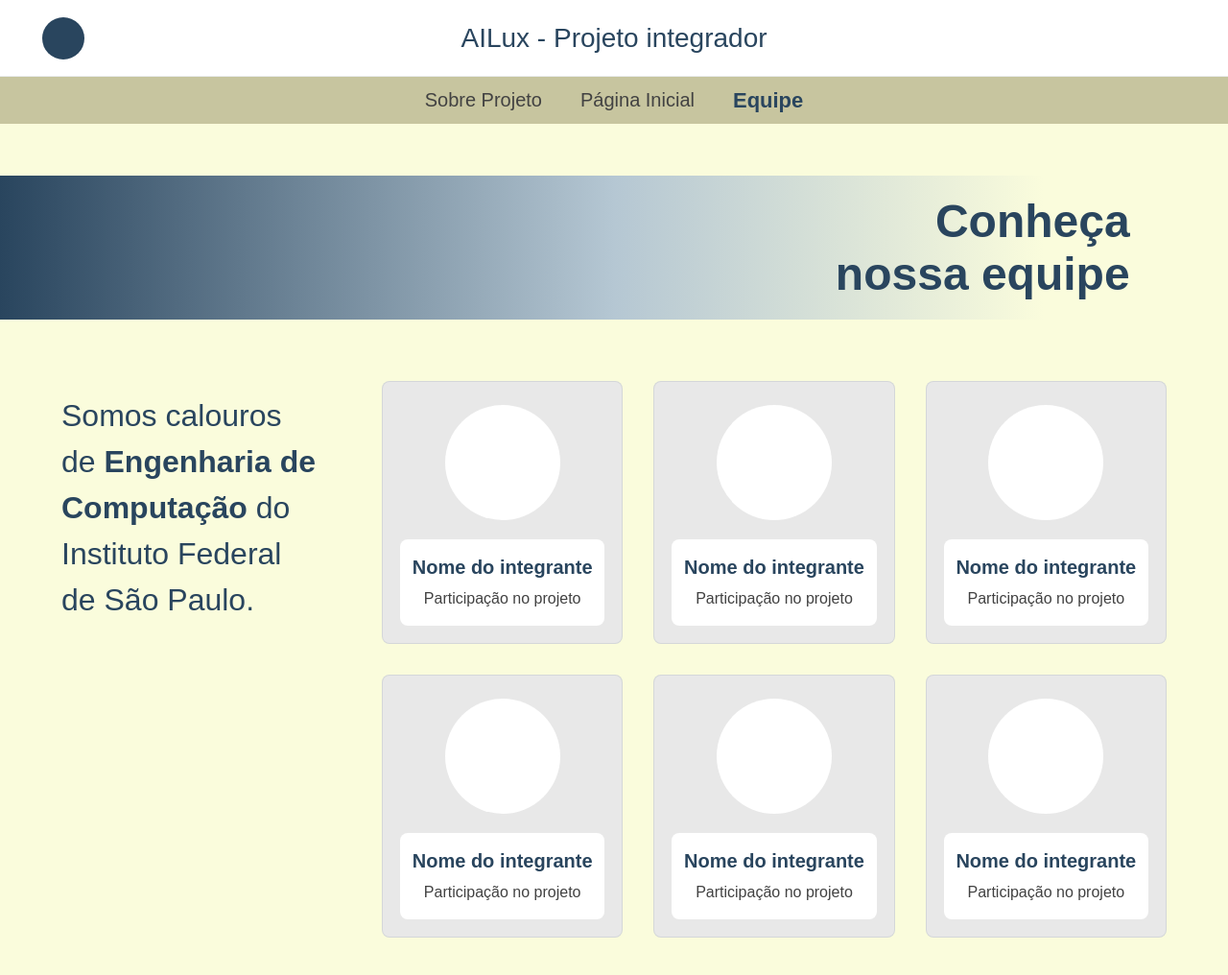
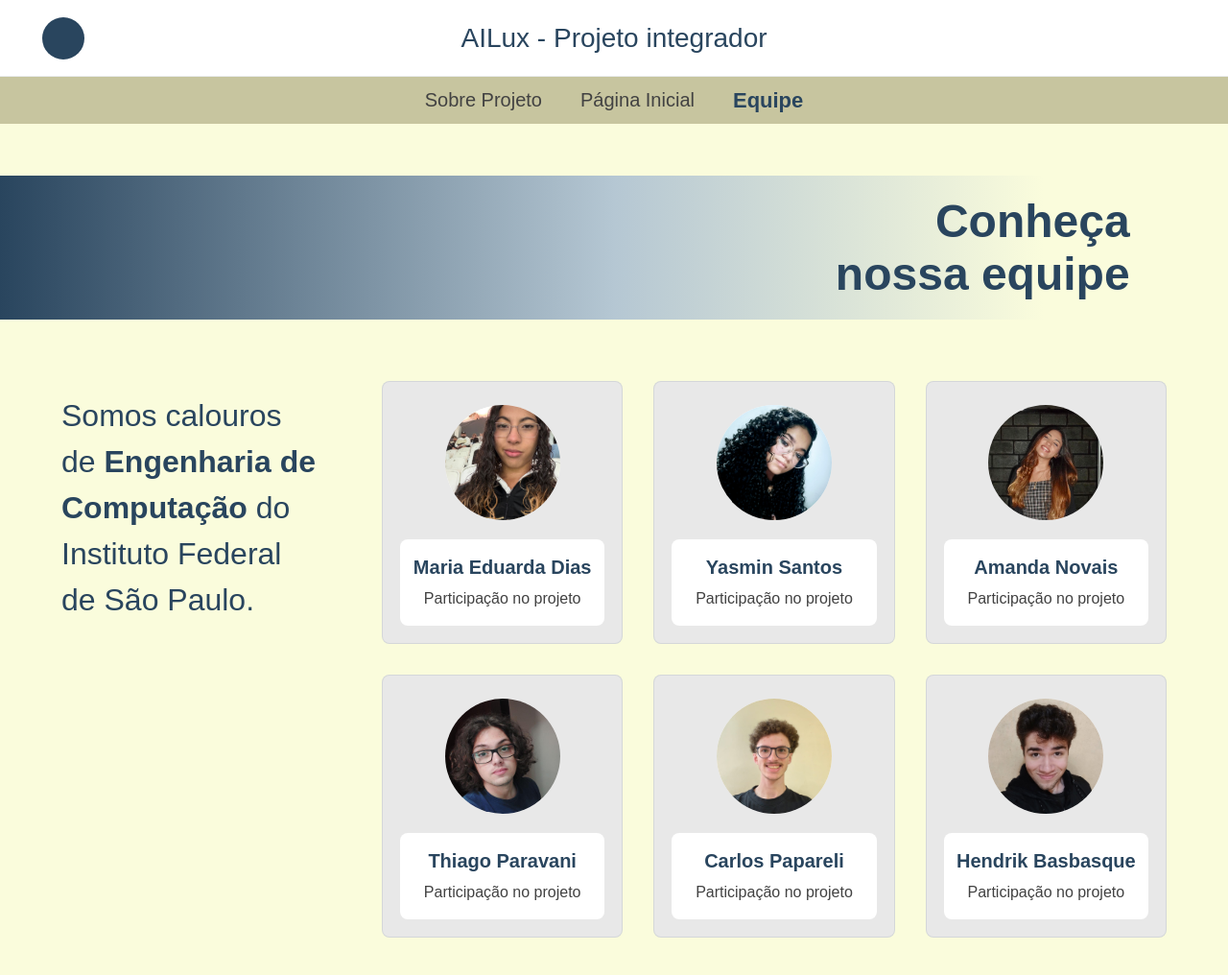
Before and after one commit to altxmandy/Arduino, a website: page paginas/equipe.html in a window 1280 px wide. Shown: the whole page at 96% size. Drawn offline with Linux system fonts and the light colour scheme; a web font is replaced by a local one.

Commit message:
atualizando yas

```diff
--- a/estilo/estilo.css
+++ b/estilo/estilo.css
@@ -244,7 +244,7 @@ footer {
     border-radius: 30px;
 
     font-family: inherit;
-    font-size: 32px;
+    font-size: 22px;
     font-weight: 700;
     text-align: center;
     cursor: pointer;
--- a/paginas/equipe.html
+++ b/paginas/equipe.html
@@ -44,11 +44,12 @@
                 <!-- Integrante 1 -->
                 <article class="integrante">
                     <div class="foto-integrante">
-                        <!-- Coloque a imagem aqui -->
+
+                    <img src="../imagens/1c6a7a61-b34d-4305-a7e3-9b4bd8c96429.jpeg"  width="300">
                     </div>
 
                     <div class="info-integrante">
-                        <h3>Nome do integrante</h3>
+                        <h3>Maria Eduarda Dias</h3>
                         <p>Participação no projeto</p>
                     </div>
                 </article>
@@ -56,11 +57,13 @@
                 <!-- Integrante 2 -->
                 <article class="integrante">
                     <div class="foto-integrante">
+                        <img src="../imagens/d5ad638d-4e58-4368-89d7-919732a449f0.jpeg" width="300">
+
                         <!-- Coloque a imagem aqui -->
                     </div>
 
                     <div class="info-integrante">
-                        <h3>Nome do integrante</h3>
+                        <h3>Yasmin Santos</h3>
                         <p>Participação no projeto</p>
                     </div>
                 </article>
@@ -68,11 +71,13 @@
                 <!-- Integrante 3 -->
                 <article class="integrante">
                     <div class="foto-integrante">
-                        <!-- Coloque a imagem aqui -->
+
+                        <img src="../imagens/unnamed.jpg" width="300">
+
                     </div>
 
                     <div class="info-integrante">
-                        <h3>Nome do integrante</h3>
+                        <h3>Amanda Novais</h3>
                         <p>Participação no projeto</p>
                     </div>
                 </article>
@@ -80,11 +85,11 @@
                 <!-- Integrante 4 -->
                 <article class="integrante">
                     <div class="foto-integrante">
-                        <!-- Coloque a imagem aqui -->
+                       <img src="../imagens/db08bb3a-1e57-431d-b6d0-15513ef419a2.jpeg" width="300">
                     </div>
 
                     <div class="info-integrante">
-                        <h3>Nome do integrante</h3>
+                        <h3>Thiago Paravani</h3>
                         <p>Participação no projeto</p>
                     </div>
                 </article>
@@ -92,11 +97,12 @@
                 <!-- Integrante 5 -->
                 <article class="integrante">
                     <div class="foto-integrante">
-                        <!-- Coloque a imagem aqui -->
+
+                        <img src="../imagens/b2f9a836-b685-4d3e-9291-2e577342eb66.jpeg" width="300" >
                     </div>
 
                     <div class="info-integrante">
-                        <h3>Nome do integrante</h3>
+                        <h3>Carlos Papareli</h3>
                         <p>Participação no projeto</p>
                     </div>
                 </article>
@@ -104,11 +110,11 @@
                 <!-- Integrante 6 -->
                 <article class="integrante">
                     <div class="foto-integrante">
-                        <!-- Coloque a imagem aqui -->
+                        <img src="../imagens/7bcac11d-c728-421f-bea6-fc85a716ada3.jpeg" width="300">
                     </div>
 
                     <div class="info-integrante">
-                        <h3>Nome do integrante</h3>
+                        <h3>Hendrik Basbasque</h3>
                         <p>Participação no projeto</p>
                     </div>
                 </article>
```
Also changed, not shown: imagens/1c6a7a61-b34d-4305-a7e3-9b4bd8c96429.jpeg (added), imagens/7bcac11d-c728-421f-bea6-fc85a716ada3.jpeg (added), imagens/Jordy.jpg (added), imagens/Luci.jpg (added), imagens/b2f9a836-b685-4d3e-9291-2e577342eb66.jpeg (added), imagens/b4229ef3-95d5-488c-896b-d23aadb4c3d3.jpeg (added), imagens/capelas.jpg (added), imagens/d5ad638d-4e58-4368-89d7-919732a449f0.jpeg (added), imagens/db08bb3a-1e57-431d-b6d0-15513ef419a2.jpeg (added), imagens/unnamed.jpg (added).
